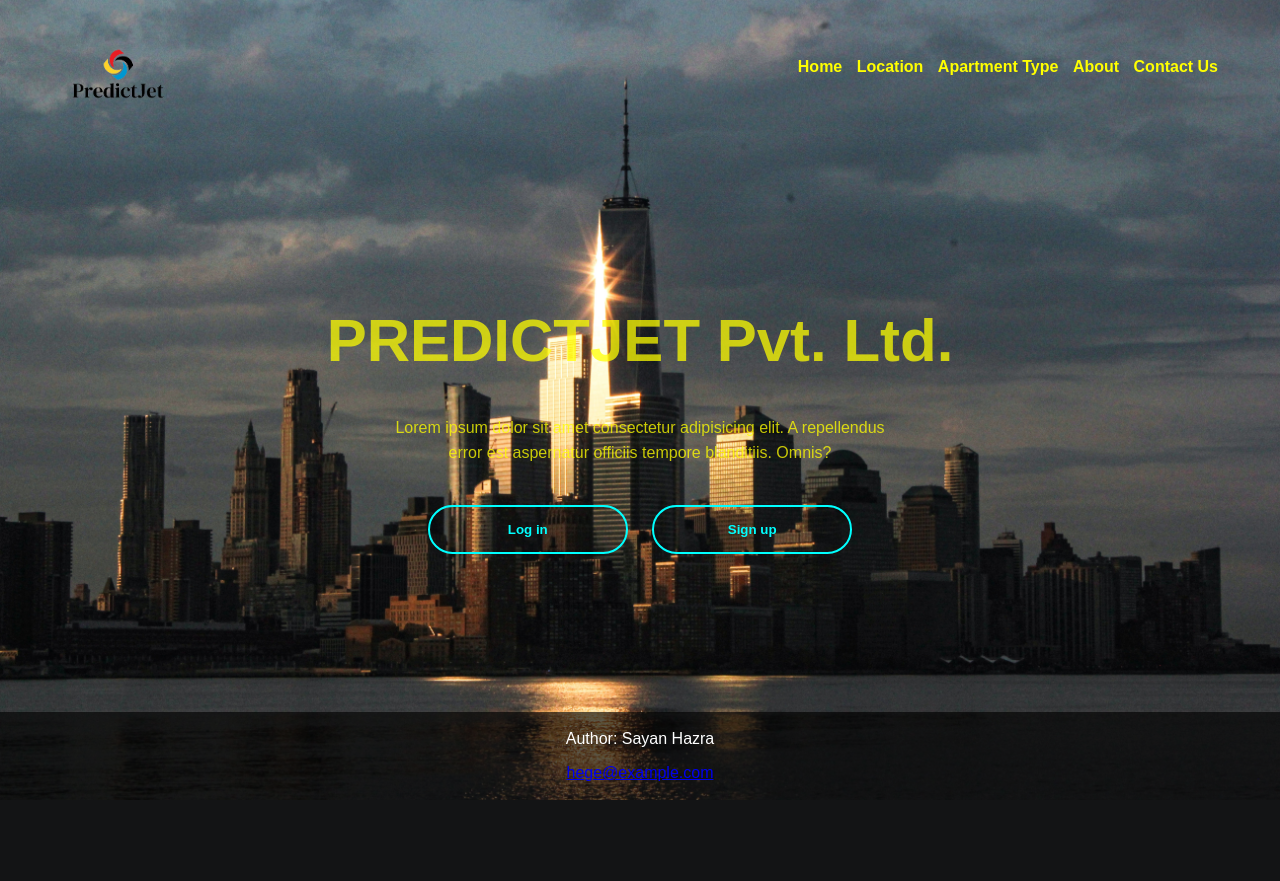
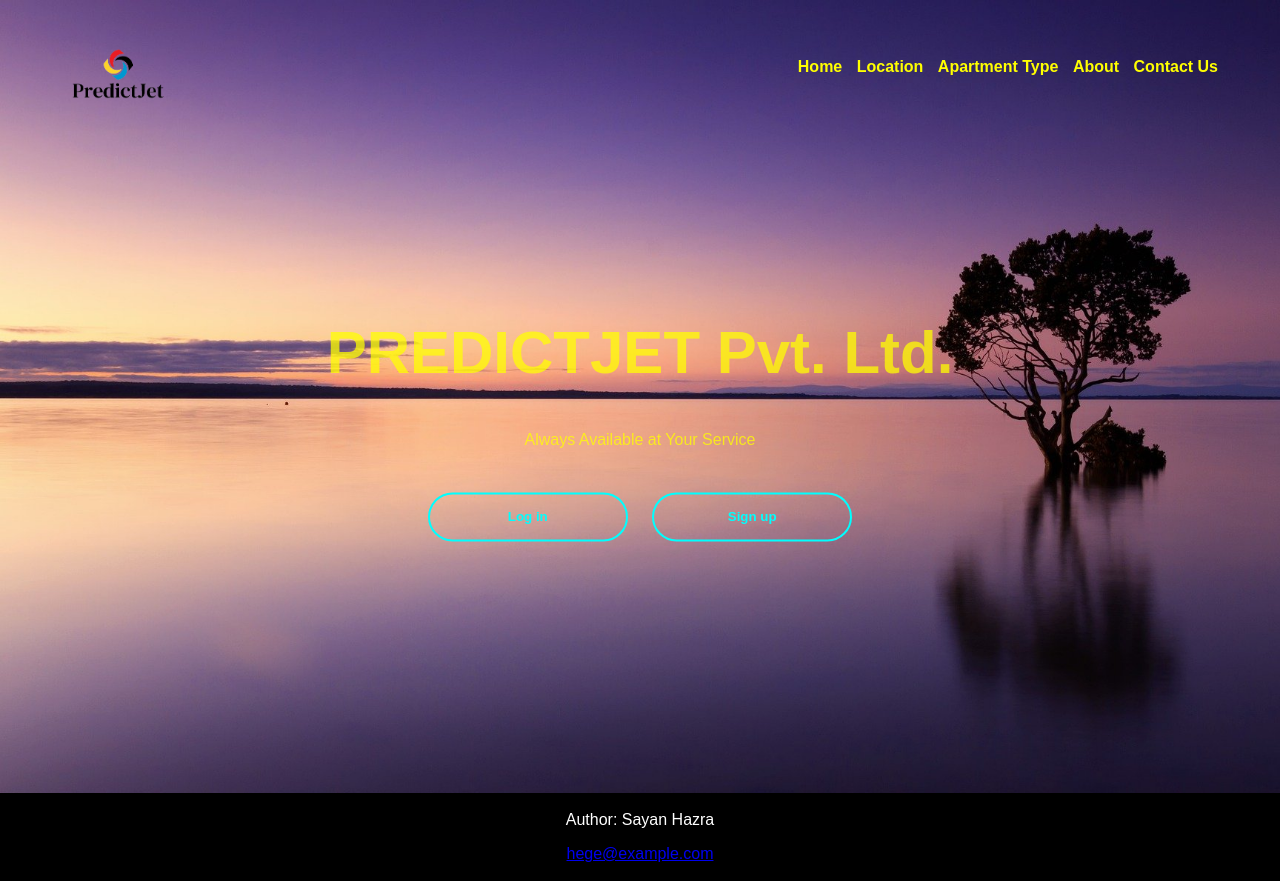
Before and after one commit to sayanhazra2000/Price_Prediction_Model, a PHP site: page /HTML/overview.html in a window 1280 px wide. Before the commit the page ends 800 px from the top, so only its background shows below. Run offline with PHP 8.4, Linux system fonts and the light colour scheme.

Commit message:
Initial Commit

```diff
--- a/CSS/overview.css
+++ b/CSS/overview.css
@@ -5,7 +5,7 @@
 
 body {
     margin: 0px;
-    background:url(../IMAGE/back.jpg);
+    background: url(../IMAGE/back.jpg);
     /* linear-gradient(rgba(3, 3, 3, 0.619),rgba(112, 104, 26, 0.75)), */
     background-size: cover;
     background-position: center;
@@ -16,9 +16,11 @@ body {
     flex-direction: column;
     justify-content: space-between;
 }
-.navbar a{
+
+.navbar a {
     padding: 5px;
 }
+
 .navbar {
     width: 95%;
     margin: auto;
@@ -63,10 +65,11 @@ body {
 .navbar ul li:hover:after {
     width: 100%;
 }
+
 @media screen and (max-width: 800px) {
-.navbar{
-    display: none;
-}
+    .navbar {
+        display: none;
+    }
 }
 
 .content {
@@ -89,6 +92,7 @@ body {
     line-height: 25px;
     color: rgba(255, 255, 0, 0.769);
 }
+
 /* @media (min-width:700px) and (max-width: 1200px) {
     .content p{
         font-size: 1.5rem;
@@ -124,6 +128,7 @@ button {
     position: relative;
     overflow: hidden;
 }
+
 span {
     background: cyan;
     height: 100%;
@@ -144,12 +149,13 @@ button:hover {
     border: none;
     color: white;
 }
+
 footer {
     display: block;
-    margin-bottom: 0px;
+    margin-bottom: -81px;
     padding: 2px;
     /* border: 2px solid; */
     color: white;
     text-align: center;
-    background-color: rgba(0, 0, 0, 0.644);
-  }
+    background-color: rgb(0, 0, 0);
+}
--- a/HTML/overview.html
+++ b/HTML/overview.html
@@ -29,10 +29,7 @@
   </nav>
   <div class="content">
     <h1>PREDICTJET Pvt. Ltd.</h1>
-        <p>Lorem ipsum dolor sit amet consectetur
-          adipisicing elit. A repellendus <br> error
-          est aspernatur officiis
-          tempore blanditiis. Omnis?</p>
+    <p>Always Available at Your Service</p>
     <div>
       <a href="login.html"><button type="button">
           <span></span>Log in</button></a>
```
Also changed, not shown: IMAGE/back.jpg. Lines whose indentation alone changed are shown as unchanged.
